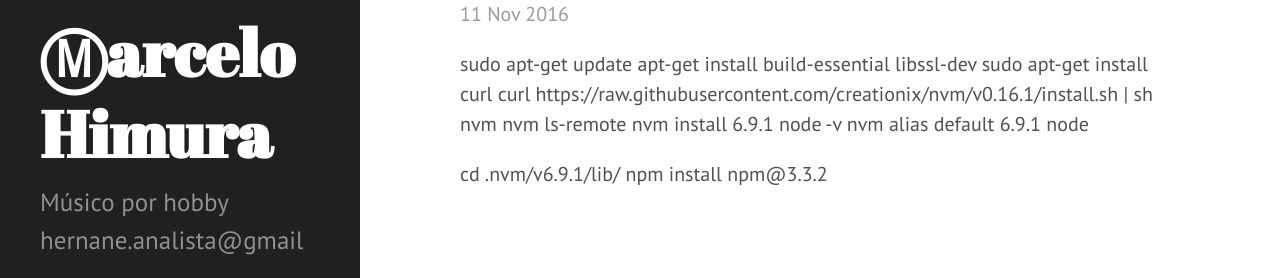
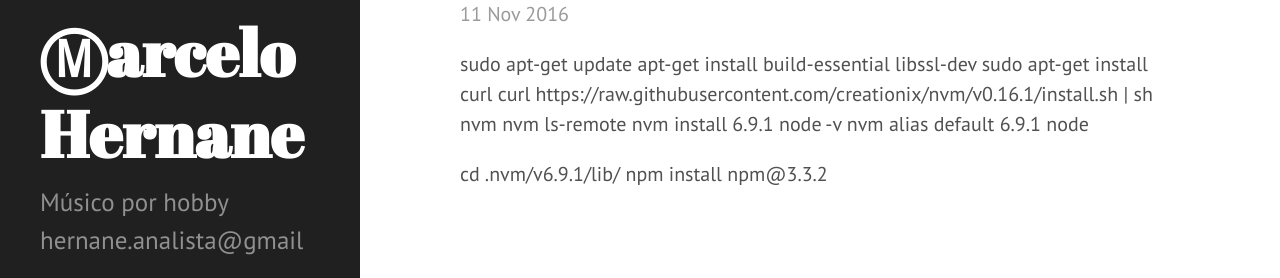
Before and after one commit to MarceloH/MarceloH.github.io, a Jekyll site: the page built from index.html, in a window 1280 px wide. Shown: the part 501-779 px from the top of the page. Built offline with Jekyll 4.4.1, drawn with Linux system fonts in a browser that asks for light colours; the list of posts is cut into pages by our own code.

Commit message:
Update _config.yml

```diff
--- a/_config.yml
+++ b/_config.yml
@@ -2,7 +2,7 @@ excerpt_separator: ""
 pygments: true
 markdown: kramdown
 url: http://MarceloH.github.io
-title: Ⓜarcelo Himura
+title: Ⓜarcelo Hernane
 tagline: A log of everyday life
 description: Músico por hobby  hernane.analista@gmail
 paginate: 5
```
